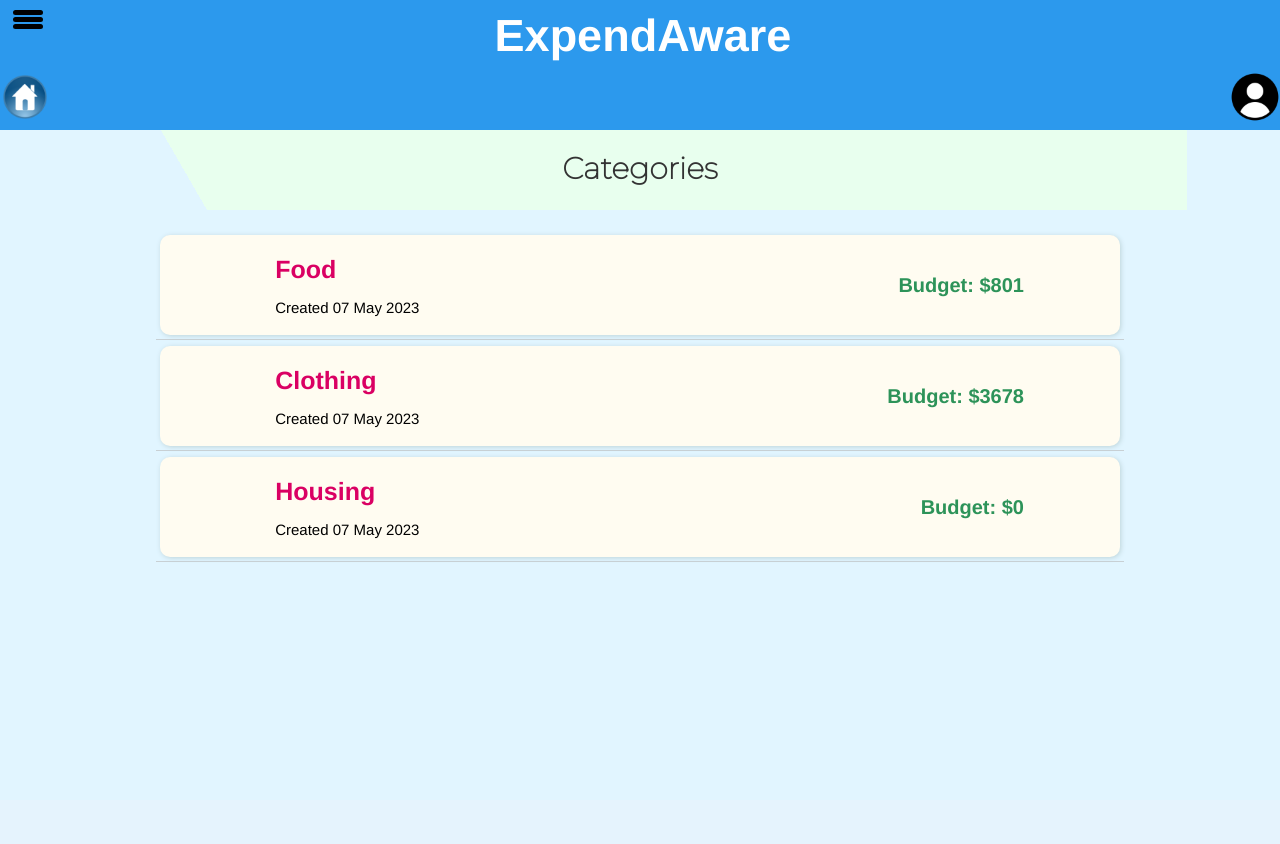
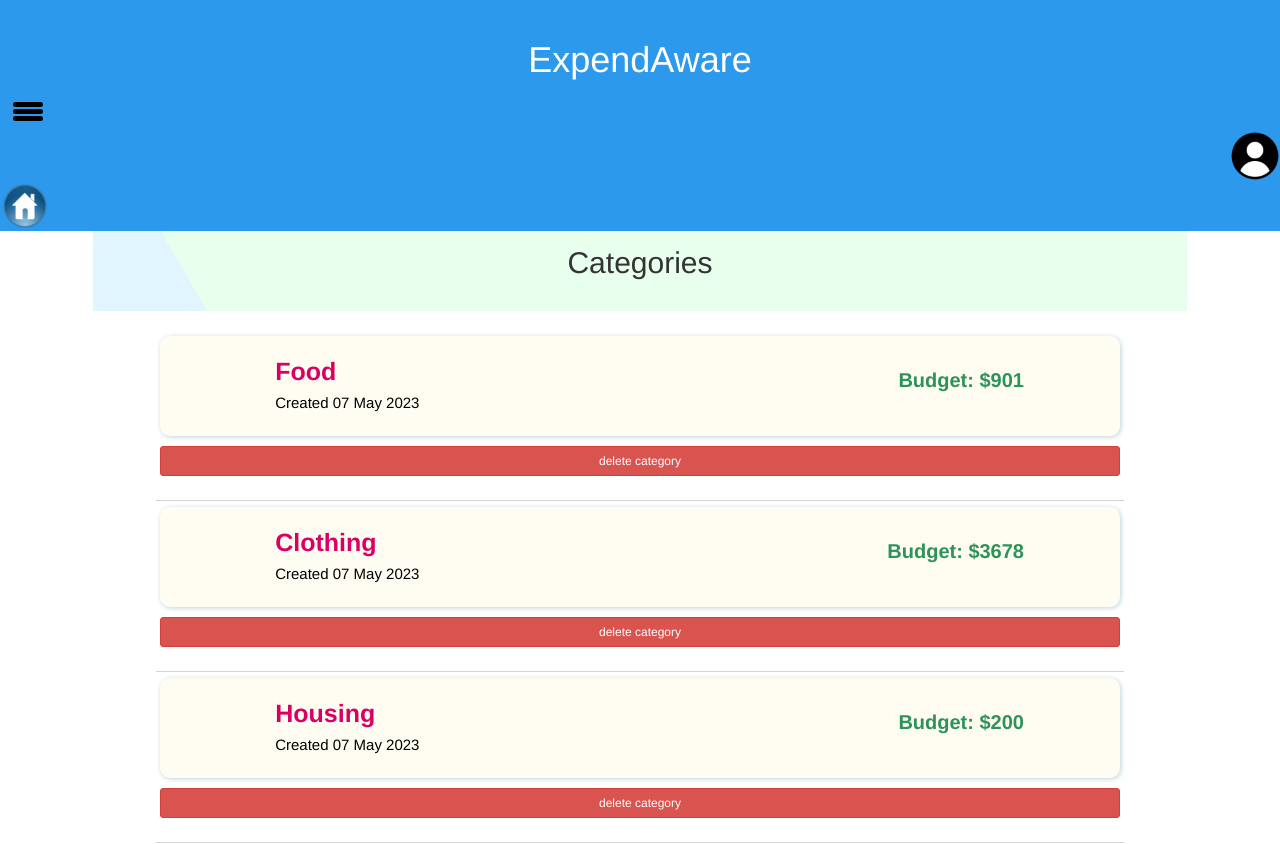
Before and after one commit to KodyMillar/ExpendAware, a Flask app: page /categories in a window 1280 px wide. Before the commit the page ends 562 px from the top, so only its background shows below. Run offline with Flask 3, Linux system fonts and the light colour scheme; some libraries are stand-ins or nearby versions.

Commit message:
delete category when clicking delete

```diff
--- a/budget.json
+++ b/budget.json
@@ -1 +1 @@
-[{"name": "Groceries", "amount": 101, "category": "Food"}, {"name": "Dine Out", "amount": 177, "category": "Food"}, {"name": "Formal", "amount": 1555, "category": "Clothing"}, {"name": "Delivery", "amount": 100, "category": "Food"}, {"name": "Bakery", "amount": 423, "category": "Food"}, {"name": "Casual", "amount": 2123, "category": "Clothing"}]
+[{"name": "Groceries", "amount": 101, "category": "Food"}, {"name": "Dine Out", "amount": 177, "category": "Food"}, {"name": "Formal", "amount": 1555, "category": "Clothing"}, {"name": "Delivery", "amount": 100, "category": "Food"}, {"name": "Bakery", "amount": 423, "category": "Food"}, {"name": "Casual", "amount": 2123, "category": "Clothing"}, {"name": "Utilities", "amount": "200", "category": "Housing"}, {"name": "Sheep", "amount": "100", "category": "Food"}, {"name": "Cows", "amount": "500", "category": "Animals"}]
--- a/category.json
+++ b/category.json
@@ -1 +1 @@
-[{"category": "Food", "total budget": 801, "total expenses": 30, "date": "07 May 2023"}, {"category": "Clothing", "total budget": 3678, "total expenses": 500, "date": "07 May 2023"}, {"category": "Housing", "total budget": 0, "total expenses": 300, "date": "07 May 2023"}]
+[{"category": "Food", "total budget": 901, "total expenses": 30, "date": "07 May 2023"}, {"category": "Clothing", "total budget": 3678, "total expenses": 500, "date": "07 May 2023"}, {"category": "Housing", "total budget": 200, "total expenses": 300, "date": "07 May 2023"}]
--- a/main.py
+++ b/main.py
@@ -29,6 +29,11 @@ def validate_amount(amount):
         return False
     return True
 
+def check_for_existing(name_input, existing_list, criteria):
+    for listing in existing_list:
+        if name_input.lower() == listing[criteria].lower():
+            return False
+    return True
 
 @app.route('/', methods=['GET', 'POST'])
 def index():
@@ -80,7 +85,7 @@ def index():
         elif 'category' in request.form:
             category = request.form['category']
 
-            if category != "":
+            if category != "" and check_for_existing(category, existing_category, "category"):
 
                 new_category = {
                     'category': category,
@@ -134,11 +139,30 @@ def categories():
     with open("category.json", "r") as file:
         category_list = json.load(file)
     categories = category_list
-    total_budget_list = category_list
 
     with open("budget.json", "r") as file:
         budget_list = json.load(file)
 
+    category_to_delete = ""
+
+    # delete category
+    if request.method == "POST":
+        category_list = categories
+        for category in category_list:
+            if category['category'] == list(request.form)[0]:
+                budgets = budget_list
+                for budget in budgets:
+                    if budget["category"] == category["category"]:
+                        budget_list.remove(budget)
+                category_to_delete = category
+                categories.remove(category_to_delete)
+                with open("category.json", "w") as file:
+                    json.dump(categories, file)
+                with open("budget.json", "w") as file:
+                    json.dump(budget_list, file)
+                break
+
+    total_budget_list = categories
     # add budgets to category files
     for category in total_budget_list:
         category["total budget"] = 0
@@ -221,6 +245,7 @@ def transfer():
             json.dump(budgets, f)
     return render_template('transfer.html', expenses=expenses, categories=categories, budgets=budgets)
 
+
 @app.route('/cost')
 def cost():
     return render_template('cost.html')
--- a/static/styles.css
+++ b/static/styles.css
@@ -498,12 +498,14 @@ border-radius: 5px;
     width: 95vw;
     display: flex;
     flex-direction: column;
+    align-items: center;
     /* margin-left: 2.5%; */
     z-index: 0;
 }
 .category {
     background-color:rgb(255, 252, 241);
     height: 110px;
+    width: 95vw;
     border-radius: 33px;
     box-shadow: 1px 1px 5px rgb(189, 212, 217);
     display: flex;
@@ -513,6 +515,11 @@ border-radius: 5px;
     margin-bottom: 0;
     transition: .6s;
     cursor: pointer;
+}
+
+.category-link {
+  display: flex;
+  flex-direction: column;
 }
 
 a {
@@ -532,7 +539,7 @@ a {
     margin-right: 20px;
     color: rgb(45, 147, 89);
     font-weight: bold;
-    font-size: 20px;
+    font-size: 17px;
 }
 .category-clicked {
     box-shadow: 0px 15px 15px rgba(0, 0, 0, 0.1), 0px -10px 15px rgba(0, 0, 0, 0.1);
--- a/templates/categories.html
+++ b/templates/categories.html
@@ -1,8 +1,10 @@
 {% extends "base.html" %}
 {% block title %}ExpendAware - Category{% endblock %}
 {% block content %}
+<link rel="stylesheet" href="https://maxcdn.bootstrapcdn.com/bootstrap/3.4.1/css/bootstrap.min.css">
 <main>
     <h2 id="categories-title">Categories</h2>
+
 
 <div id="category-list">
     {% for category in categories %}
@@ -31,6 +33,7 @@
         {% endfor %}
     </ul>
     </div>
+    <form method="POST"><input type="submit" class="btn btn-danger btn-sm" value="delete category" name="{{ category['category'] }}"></form>
     </div>
     {% endfor %}
 
```
